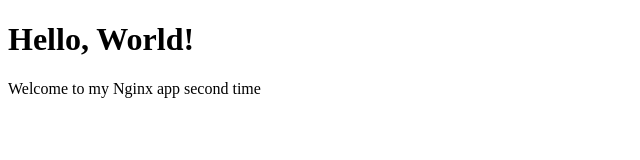
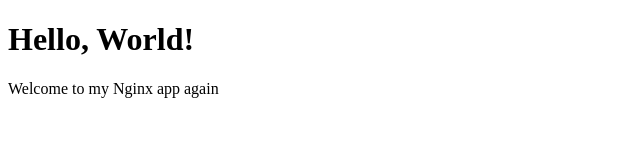
Before and after one commit to kamranbeu2/nginx-hello, a plain HTML site: page index.html in a window 1280 px wide. Shown: the full height of the page, 0-640 px from the left. Drawn offline with Linux system fonts and the light colour scheme.

Commit message:
Update index.html

```diff
--- a/index.html
+++ b/index.html
@@ -5,6 +5,6 @@
 </head>
 <body>
     <h1>Hello, World!</h1>
-    <p>Welcome to my Nginx app second time</p>
+    <p>Welcome to my Nginx app again</p>
 </body>
 </html>
```
